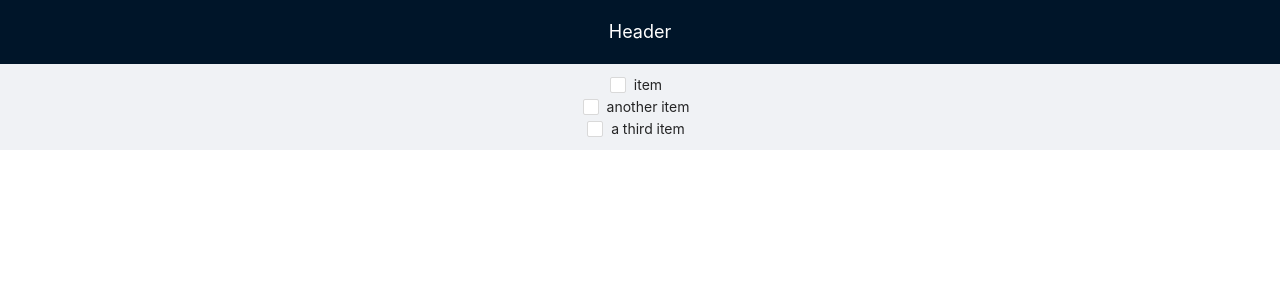
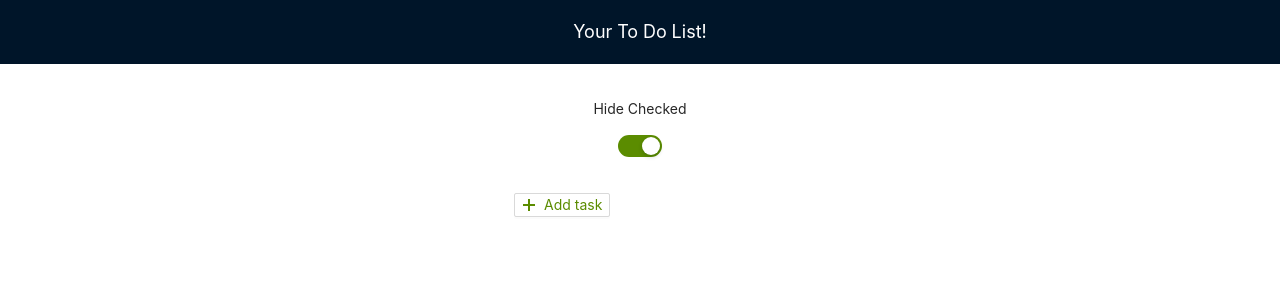
Before and after one commit to mcdevittbass/to-do, a React (Create React App) app: page / in a window 1280 px wide. Shown: the top 300 px of the page. Built offline with nearby package versions, Linux system fonts and the light colour scheme.

Commit message:
All features, some design

```diff
--- a/package.json
+++ b/package.json
@@ -3,6 +3,8 @@
   "version": "0.1.0",
   "private": true,
   "dependencies": {
+    "@ant-design/colors": "^4.0.5",
+    "@ant-design/icons": "^4.2.2",
     "@testing-library/jest-dom": "^4.2.4",
     "@testing-library/react": "^9.3.2",
     "@testing-library/user-event": "^7.1.2",
--- a/src/App.css
+++ b/src/App.css
@@ -1,11 +1,19 @@
+.card {
+  margin: 10px;
+  background-color: #e6f7ff;
+}
 .head {
-  margin: auto;
   color: #ffffff;
   font-size: large;
   text-align: center;
 }
 .content {
-  text-align: center;
+  align-content: center;
   height: 100%;
-  margin: 10px;
+  margin: 0;
+  background-color: #ffffff;
 }
+.ant-checkbox-checked .ant-checkbox-inner {
+  background-color: #5b8c00;
+  border-color: #5b8c00;
+}
--- a/src/components/Main.js
+++ b/src/components/Main.js
@@ -1,24 +1,87 @@
-import React from 'react';
-import { Checkbox, Layout } from 'antd';
+import React, { useState } from 'react';
+import { Checkbox, Layout, Card, Button, Row, Col, Switch, Tooltip} from 'antd';
+import TaskModal from './TaskModal.js';
+import { CloseOutlined } from '@ant-design/icons';
 
 const Main = (props) => {
+    const [todos, changeToDo] = useState([]);
+    const [toggleText, setToggleText] = useState("Hide Checked");
+    const [showChecked, setShowChecked] = useState(true);
+    const [checkedTodos, setCheckedTodos] = useState([]);
+
     const { Header, Content } = Layout;
-    const todos = ['item', 'another item', 'a third item'];
+
+    const handleAdd = (todo) => {
+        let key = new Date().getTime();
+        changeToDo([...todos, {key: key, text: todo, checked: false}]);
+    }
+    const handleRemove = (item) => {
+        changeToDo(todos.filter(each => each.key !== item.key));
+    }
+    const switchDisplay = () => {
+        //changes state before update, so showChecked will evaluate to true, though we want it to be false in this case
+        if(showChecked === true) {
+            setCheckedTodos(todos.filter(todo => todo.checked === true));
+            changeToDo(todos.filter(todo => todo.checked === false));
+        } else {
+            changeToDo([...todos, ...checkedTodos]);
+            setCheckedTodos([]);
+        }
+        setShowChecked(!showChecked);
+        setToggleText(toggleText === "Hide Checked" ? "Show Checked" : "Hide Checked");
+    }
+
+    const setCheckedValue = (item) => {
+        let checked = item.checked === true ? false : true;
+        changeToDo(todos.map(todo => {
+            if(todo.key === item.key) {
+                return ({key: todo.key, text: todo.text, checked: checked});
+            } else {
+                return todo;
+            }
+        }));
+    }
+
     return (
         <Layout className='layout'>
             <Header>
-                <div className='head'>Header</div>
+                <div className='head'>Your To Do List!</div>
             </Header>
             <Content>
                 <div className='content'>
-                    {todos.map(item => {
-                        return (
-                        <>
-                            <Checkbox defaultChecked={false}>{item}</Checkbox>
-                            <br />
-                        </>
-                        )}
-                    )}
+                    <Row style={{justifyContent: "center"}}>
+                        <Col>
+                            <div className="site-card-border-less-wrapper">
+                                <Card bordered={false} style={{ width: 300 }} className='card'>
+                                    <div style={{textAlign: "center", margin: "10px"}} >
+                                        <p>{toggleText}</p>
+                                        <Switch checked={showChecked} onChange={switchDisplay} style={{background: '#5b8c00'}}>Hide checked</Switch>
+                                    </div>
+                                    <ul style={{listStyleType: 'none'}}>
+                                        {todos.map(item => {
+                                            return (
+                                                <li key={item.key}>
+                                                    <Checkbox className='ant-checkbox' checked={item.checked} onChange={() => setCheckedValue(item)}>
+                                                        {item.text}
+                                                        <Tooltip title='Remove list item'>
+                                                            <Button
+                                                                type='text'
+                                                                icon={<CloseOutlined style={{color: 'red'}} />}
+                                                                size='small'
+                                                                onClick={() => handleRemove(item)} />
+                                                        </Tooltip>
+                                                    </Checkbox>
+                                                    <br />
+                                                </li>
+                                            )}
+                                        )}
+                                    </ul>
+                                    <br />
+                                    <TaskModal onSubmit={handleAdd}/>
+                                </Card>
+                            </div>
+                        </Col>
+                    </Row>
                 </div>
             </Content>
         </Layout>
--- /dev/null
+++ b/src/components/TaskModal.js
@@ -0,0 +1,53 @@
+import React, { useState } from 'react';
+import { Modal, Form, Input, Row, Col, Space, Button} from 'antd';
+import { PlusOutlined } from '@ant-design/icons';
+
+const TaskModal = (props) => {
+    const [visible, setModalOpen] = useState(false);
+    const [newInput, setNewInput] = useState(null);
+
+    const addTask = () => {
+        props.onSubmit(newInput);
+        closeModal();
+    }
+
+    const openModal = () => {
+        setNewInput(null);
+        setModalOpen(true);
+    }
+    const closeModal = () => {
+        setModalOpen(false);
+    }
+
+    return (
+        <>
+            <Button type='default' style={{color: '#5b8c00'}} icon={<PlusOutlined />} size={'small'} onClick={openModal}>Add task</Button>
+            <Modal
+                visible={visible}
+                onCancel={closeModal}
+                footer={null}>
+                    <Row>
+                        <Col span={20}>
+                            <Form>
+                                <Form.Item name='textInput'>
+                                    <Input placeholder='Task' id='task-input' name='item' onChange={e => setNewInput(e.target.value)} />
+                                </Form.Item>
+                                <Form.Item name='buttons'>
+                                    <Space>
+                                        <Button type="default" style={{color: '#5b8c00'}} htmlType="cancel" onClick={closeModal}>
+                                            Cancel
+                                        </Button>
+                                        <Button type="primary" style={{background: '#5b8c00'}}htmlType="submit" onClick={addTask}>
+                                            Add Task
+                                        </Button>
+                                    </Space>
+                                </Form.Item>
+                            </Form>
+                        </Col>
+                    </Row>
+            </Modal>
+        </>
+    )
+}
+
+export default TaskModal;
--- a/src/index.css
+++ b/src/index.css
@@ -5,6 +5,7 @@ body {
     sans-serif;
   -webkit-font-smoothing: antialiased;
   -moz-osx-font-smoothing: grayscale;
+  background-color: #e6f7ff;
 }
 
 code {
```
Also changed, not shown: 1 other file (tests, documents, lock files or other folders).
